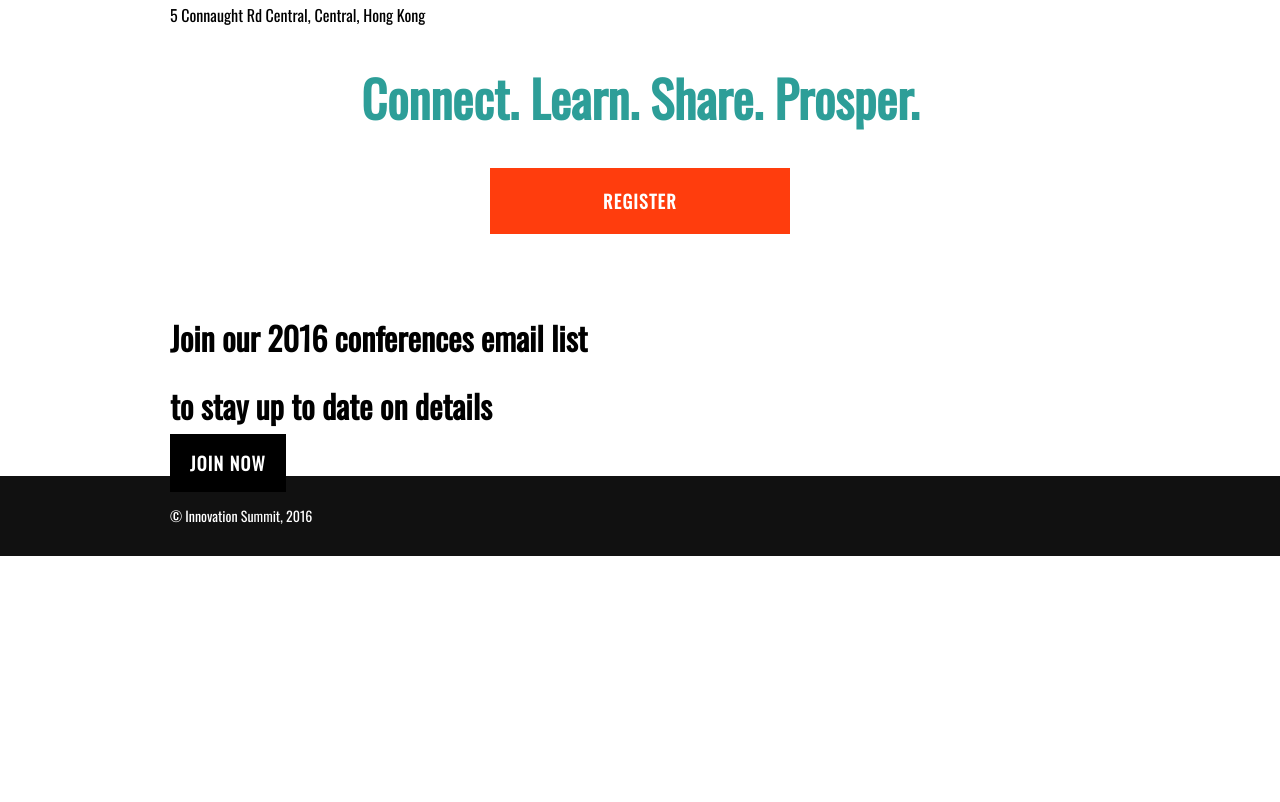
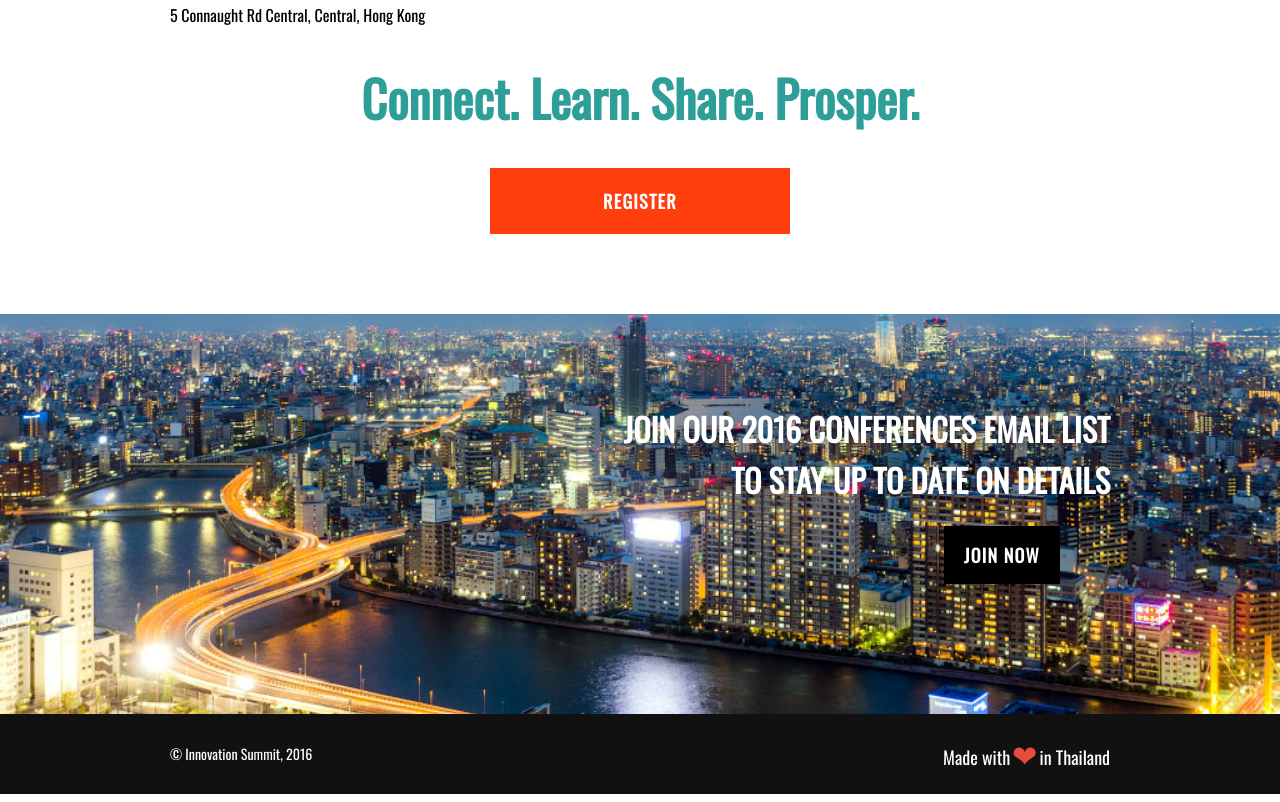
Before and after one commit to alinarw/2-Innovation-Summit, a plain HTML site: page index.html in a window 1280 px wide. Shown: the part 1451-2253 px from the top of the page. Before the commit the page ends 2007 px from the top, so only its background shows below. Drawn offline with nearby package versions, Linux system fonts and the light colour scheme.

Commit message:
Bottom Update
Added heart at the bottom and updated the cover picture

```diff
--- a/index.html
+++ b/index.html
@@ -46,7 +46,7 @@
       </div>
     </div>
 
-	<div class="join">
+	<div class="jumbotron">
 		<div class="container">
 	    	<h1>Join our 2016 conferences email list</h1>
 	    	<h1>to stay up to date on details</h1>
@@ -57,6 +57,7 @@
   	<div class="footer">
   		<div class="container">
     		<p>&copy; Innovation Summit, 2016</p>
+    		<p class="heart">Made with <span class="love">&#10084;</span> in Thailand</p>
    		</div>
   	</div>
 
--- a/style.css
+++ b/style.css
@@ -164,6 +164,7 @@ body {
 	text-align: right;
   	background: url(assets/img/bg-hk.jpg) no-repeat center center fixed;
   	background-size: cover;
+
 }
 
 
@@ -197,6 +198,41 @@ body {
 	font-size: 14px;
 	line-height: 80px;
 	margin: 0;
+	display: inline-block;
+	float: left;
+}
+
+.footer .heart {
+	color: #fff;
+	text-align: center;
+	float: right;
+	font-size: 18px;
+}
+
+
+.love {
+    display: inline-block;
+    /*position: relative;*/
+    top: .2em;
+    font-size: 1.4em;
+    color: #e74c3c;
+    -webkit-transform: scale(.9);
+    -moz-transform: scale(.9);
+    transform: scale(.9);
+    -webkit-animation: love .5s infinite linear alternate-reverse;
+    -moz-animation: love .5s infinite linear alternate-reverse;
+    animation: love .5s infinite linear alternate-reverse;
+}
+
+@-webkit-keyframes love {
+    to {-webkit-transform: scale(1.2);}
+}
+
+@-moz-keyframes love {
+    to {-moz-transform: scale(1.2);}
+}
+@keyframes love {
+    to {transform: scale(1.2);}
 }
 
 
```
